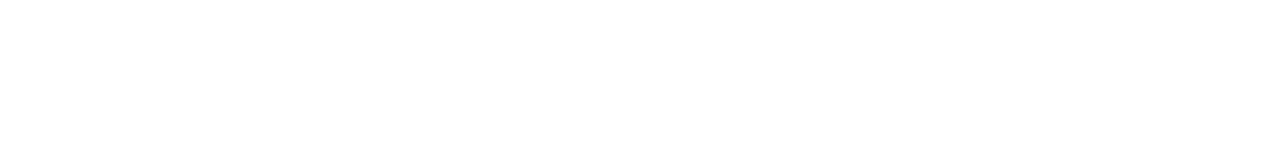
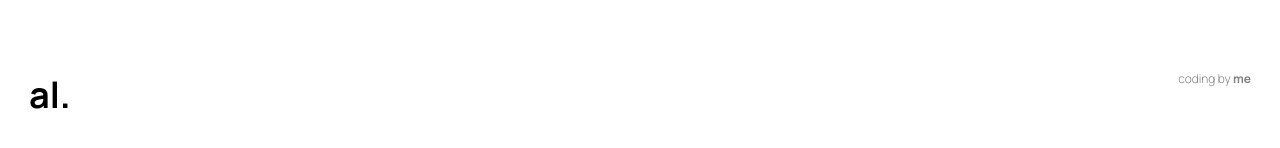
Before and after one commit to 24Skynet24/react-first-portfolio, a React (Vite) app: page / in a window 1280 px wide. Shown: the part 2993-3141 px from the top of the page. Before the commit the page ends 3063 px from the top, so only its background shows below. Built offline with nearby package versions, Linux system fonts and the light colour scheme; a web font is replaced by a local one.

Commit message:
add Footer

```diff
--- a/src/App.jsx
+++ b/src/App.jsx
@@ -3,6 +3,7 @@
 import AboutSection from "./components/AboutSection/AboutSection";
 import ProjectsSection from "./components/ProjectsSection/ProjectsSection";
 import ContactsSection from "./components/ContactsSection/ContactsSection";
+import Footer from "./components/Footer/Footer";
 
 function App() {
 
@@ -13,6 +14,7 @@
         <AboutSection/>
         <ProjectsSection/>
         <ContactsSection/>
+        <Footer/>
     </>
   )
 }
--- /dev/null
+++ b/src/components/Footer/Footer.jsx
@@ -0,0 +1,16 @@
+import Container from "../Container/Container";
+
+import "./Footer.scss"
+
+export default function Footer() {
+    return (
+        <>
+            <footer>
+                <Container>
+                    <a href="#" className="home_link">al.</a>
+                    <span>coding by <strong>me</strong></span>
+                </Container>
+            </footer>
+        </>
+    )
+}
--- /dev/null
+++ b/src/components/Footer/Footer.scss
@@ -0,0 +1,21 @@
+footer {
+  padding: 0 0 5.7rem;
+
+  .container {
+    display: flex;
+    justify-content: space-between;
+
+    span, strong {
+      font-size: 1.2rem;
+      color: rgb(128, 128, 128);
+    }
+
+    span {
+      font-weight: 300;
+    }
+
+    strong {
+      font-weight: 700;
+    }
+  }
+}
```
